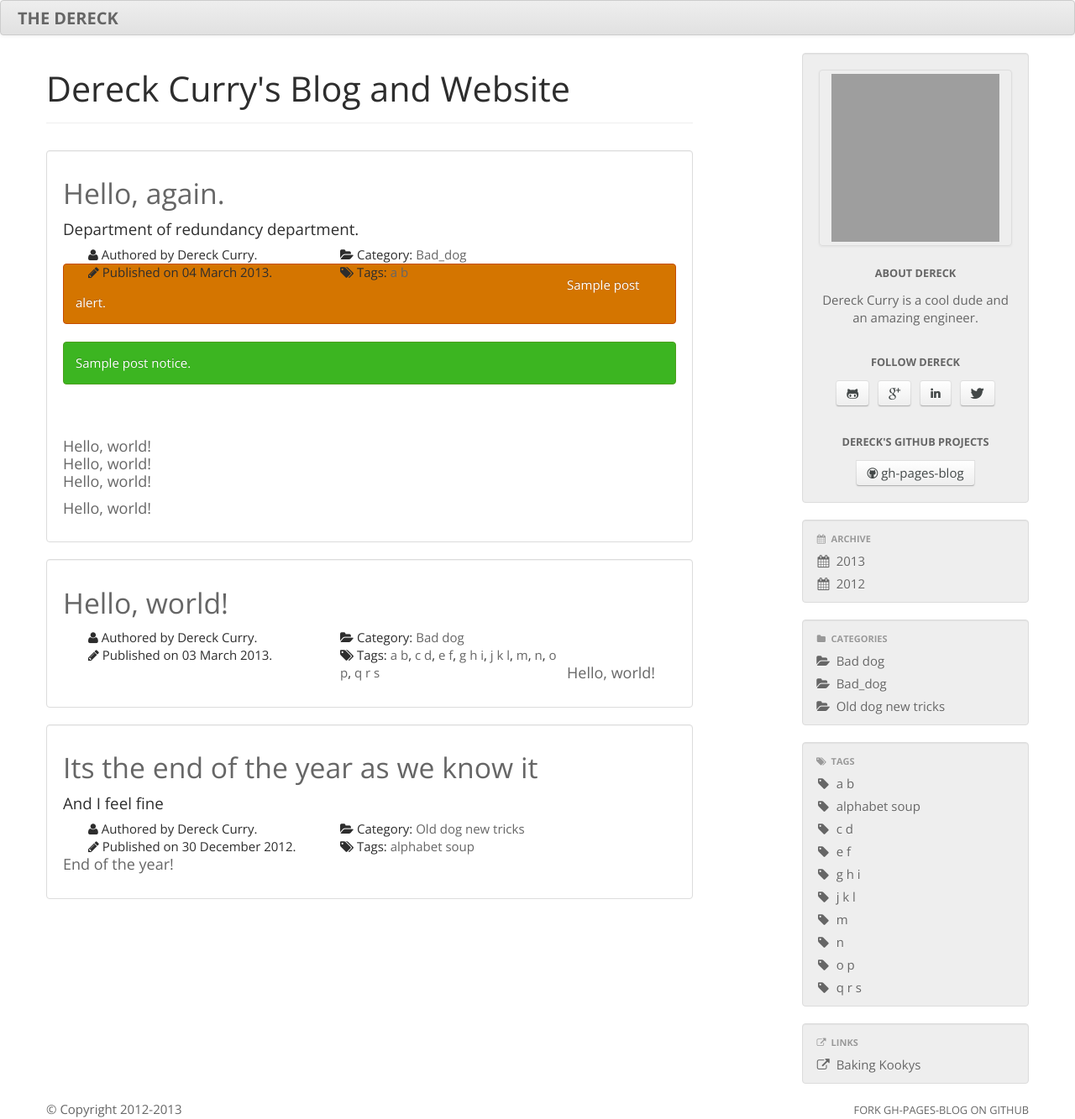
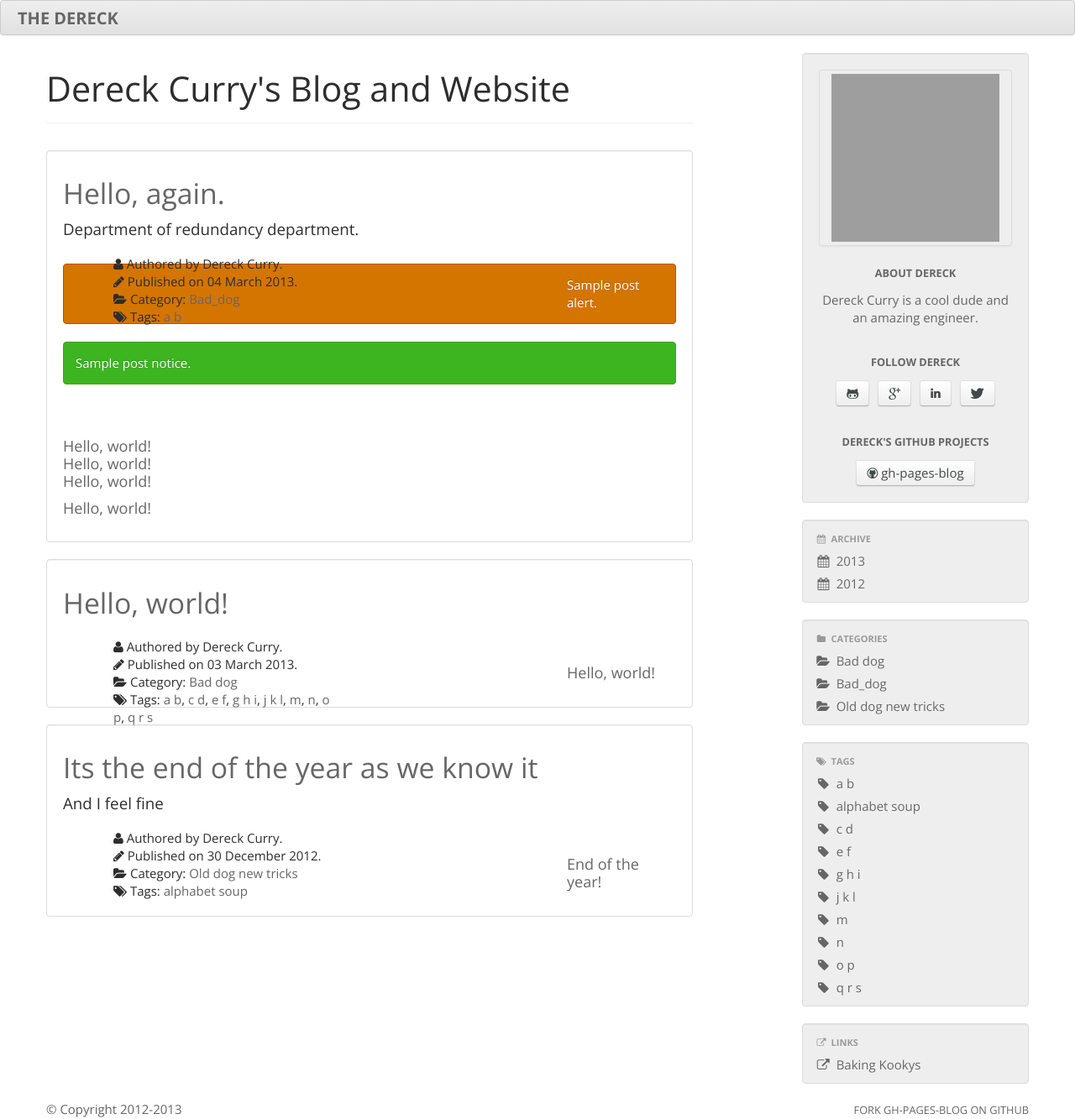
Before and after one commit to thedereck/thedereck.github.com, a Jekyll site: the page built from index.html, in a window 1280 px wide. Shown: the whole page at 84% size. Built offline with Jekyll 4.4.1, drawn with Linux system fonts in a browser that asks for light colours; grey boxes are pictures that could not be loaded.

Commit message:
More fun with post layouts

```diff
--- a/index.html
+++ b/index.html
@@ -14,7 +14,7 @@ exclude: true
 					<h4>{{ p.subtitle }}</h4>
 				{% endif %}
 
-				<div>
+				<div class="span6">
 				<h5>
 						<span class="span3">
 						{% if site.font_awesome.enabled %}
```
